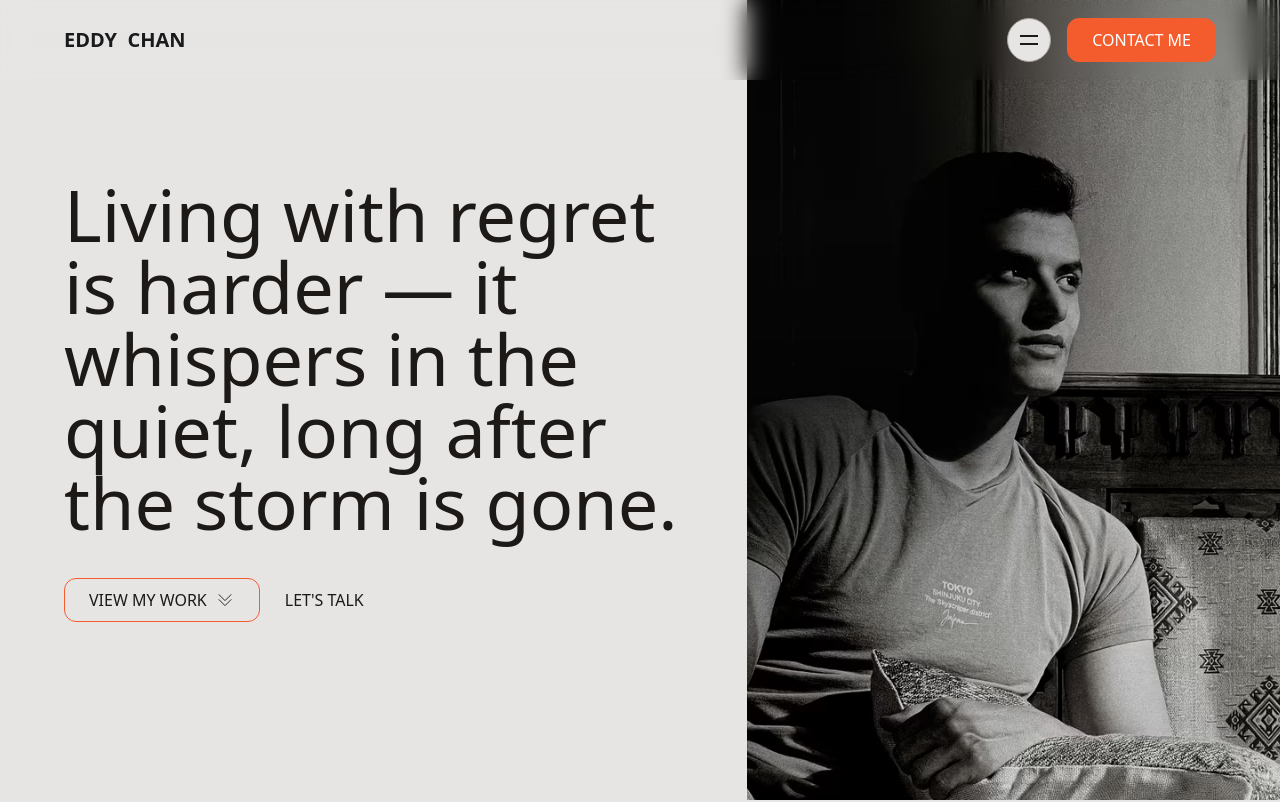
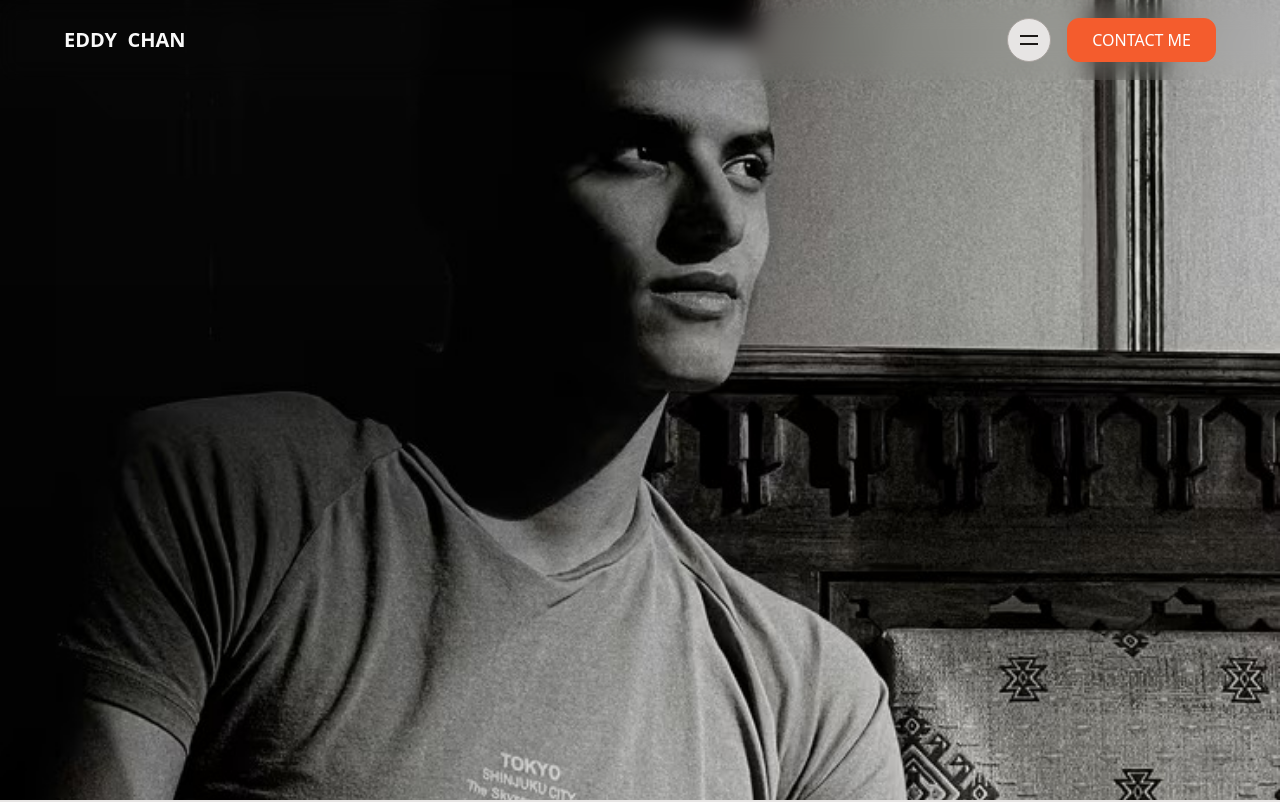
Before and after one commit to EddyChan1129/eddy-personal-website, a Next.js app: page / in a window 1280 px wide. Shown: the top 802 px of the page. Built offline with nearby package versions, Linux system fonts and the light colour scheme.

Commit message:
Feat: Hero animation

```diff
--- a/src/app/globals.css
+++ b/src/app/globals.css
@@ -5,3 +5,11 @@
 .section {
   @apply py-24 md:py-32 lg:py-40
 }
+
+.line {
+  @apply overflow-hidden
+}
+
+.word {
+  @apply translate-y-full
+}
--- a/src/components/Button.tsx
+++ b/src/components/Button.tsx
@@ -10,13 +10,12 @@ export const Button = (
     const { className, children, variant, iconAfter, ...rest } = props
     return (
         <button className={twMerge(
-            " h-11 px-6 rounded-xl border border-red-orange-500 uppercase inline-flex items-center gap-2",
+            " h-11 px-6 rounded-xl border border-red-orange-500 uppercase inline-flex items-center gap-2 transition duration-500 relative group/button",
             variant === 'primary' && "bg-red-orange-500 text-white ",
-            variant === 'secondary' && "",
-            variant === 'text' && "h-auto px-0 border-transparent",
+            variant === 'secondary' && "hover:bg-red-orange-500 hover:text-white",
+            variant === 'text' && "h-auto px-0 border-transparent after:transition-all after:duration-500 after:content-[''] after:h-px after:w-0 after:absolute after:top-full after:bg-red-orange-500 hover:after:w-full",
             className
-
-            )} {...rest}>
+        )} {...rest}>
             <span>{children}</span>
             {iconAfter && <span>{iconAfter}</span>}
         </button>
--- a/src/sections/Header.tsx
+++ b/src/sections/Header.tsx
@@ -5,7 +5,6 @@ import logo from "@/assets/icons/bars.svg";
 import { FC, useEffect, useState, MouseEvent } from "react";
 import { Button } from "@/components/Button";
 import { nav } from "motion/react-client";
-
 
 
 /* eslint-disable-next-line @typescript-eslint/no-unused-vars */
@@ -135,7 +134,7 @@ const Header: FC = () => {
 
   return (
     <header>
-      <div className="fixed top-0 left-0 w-full h-0 overflow-hidden bg-stone-900" ref={navScope}>
+      <div className="fixed top-0 left-0 w-full h-0 overflow-hidden bg-stone-900 z-10" ref={navScope}>
         <nav className="mt-20 flex flex-col">
           {navItems.map(({ label, href }) => (
             <a href={href} key={label} className="text-stone-200 border-t border-stone-800 last:border-b py-8 group/nav-item relative isolate"
@@ -154,7 +153,7 @@ const Header: FC = () => {
           ))}
         </nav>
       </div>
-      <div className="fixed top-0 left-0 w-full mix-blend-difference backdrop-blur-md ">
+      <div className="fixed top-0 left-0 w-full mix-blend-difference backdrop-blur-md z-10">
         <nav className="container max-w-full">
           <div className="flex justify-between items-center h-20">
             <div>
@@ -167,7 +166,7 @@ const Header: FC = () => {
           </div>
         </nav>
       </div>
-      <div className="fixed top-0 left-0 w-full ">
+      <div className="fixed top-0 left-0 w-full z-10">
         <nav className="container !max-w-full">
           <div className="flex justify-end items-center h-20">
             <div className="flex items-center gap-4">
--- a/src/sections/Hero.tsx
+++ b/src/sections/Hero.tsx
@@ -1,37 +1,103 @@
-import { FC } from "react";
+"use client";
+import { FC, useRef } from "react";
 /* eslint-disable-next-line @typescript-eslint/no-unused-vars */
 import heroImage from "@/assets/images/hero-image.jpg";
 import downImage from "@/assets/icons/chevron-double-down.svg";
 import { Button } from "@/components/Button";
 import Image from "next/image";
+import SplitType from "split-type";
+import { useAnimate, motion, stagger, useScroll, useTransform } from "motion/react";
+import { useEffect } from "react";
+
+
 
 const Hero: FC = () => {
+  const [titleScope, titleAnimate] = useAnimate();
+  const scrollingDiv = useRef<HTMLDivElement>(null);
+  const { scrollYProgress } = useScroll({
+    target: scrollingDiv,
+    offset: ["start end", "end end"],
+  });
+
+  const protraitWidth = useTransform(scrollYProgress, [0, 1], ["100%", "240%"]);
+
+  useEffect(() => {
+
+    new SplitType(titleScope.current, {
+      types: "lines,words",
+      tagName: "span",
+    });
+
+    titleAnimate(titleScope.current.querySelectorAll(".word"),
+      {
+        transform: "translateY(0)",
+      }, {
+      duration: 0.5,
+      delay: stagger(0.2),
+    });
+
+  }, []);
+
+
+
   return (
     <section>
-      <div className="md:grid md:grid-cols-12 md:h-screen items-stretch">
+      <div className="md:grid md:grid-cols-12 md:h-screen items-stretch sticky top-0">
         <div className="md:col-span-7 flex flex-col justify-center">
           <div className="container max-w-full">
-            <h1 className="text-5xl md:text-6xl mt-40 md:mt-0 lg:text-7xl">  Living with regret is harder — it whispers in the quiet, long after the storm is gone.</h1>
+            <motion.h1
+              initial={{ opacity: 0 }}
+              animate={{ opacity: 1 }}
+              className="text-5xl md:text-6xl mt-40 md:mt-0 lg:text-7xl"
+              ref={titleScope}
+            >
+              Living with regret is harder — it whispers in the quiet, long after the storm is gone.
+            </motion.h1>
             <div className="flex flex-col mt-10 items-start gap-6 md:flex-row md:items-center">
+              <motion.div
+                initial={{ opacity: 0, y: "100%" }}
+                animate={{ opacity: 1, y: 0 }}
+                transition={{ duration: 0.5, delay: 1.75 }}
+              >
                 <Button variant="secondary" iconAfter={
-                <Image className="size-5" src={downImage} alt="chevron-double-down image" />
+                  <div className="overflow-hidden size-5">
+                    <div className="h-5 w-10 flex group-hover/button:-translate-x-1/2 transition-transform duration-500">
+                      <svg xmlns="http://www.w3.org/2000/svg" fill="none" viewBox="0 0 24 24" strokeWidth="1.5" stroke="currentColor" className="size-5">
+                        <path strokeLinecap="round"
+                          strokeLinejoin="round" d="m4.5 5.25 7.5 7.5 7.5-7.5m-15 6 7.5 7.5 7.5-7.5" />
+                      </svg>
+
+                      <svg xmlns="http://www.w3.org/2000/svg" fill="none" viewBox="0 0 24 24" strokeWidth="1.5" stroke="currentColor" className="size-5">
+                        <path strokeLinecap="round"
+                          strokeLinejoin="round" d="m4.5 5.25 7.5 7.5 7.5-7.5m-15 6 7.5 7.5 7.5-7.5" />
+                      </svg>
+                    </div>
+                  </div>
                 }>
                   <span>
                     View My Work
                   </span>
-
                 </Button>
+              </motion.div>
+              <motion.div
+                initial={{ opacity: 0, y: "100%" }}
+                animate={{ opacity: 1, y: 0 }}
+                transition={{ duration: 0.5, delay: 2.5 }}>
                 <Button variant="text">Let&apos;s talk</Button>
+              </motion.div>
             </div>
           </div>
         </div>
-        <div className="md:col-span-5">
-          <div className="mt-20 md:mt-0 md:h-full">
+        <div className="md:col-span-5 relative">
+          <motion.div className="mt-20 md:mt-0 md:size-full md:absolute md:right-0 max-md:!w-full" style={{
+            width: protraitWidth,
+          }}>
             <Image src={heroImage} alt="hero image" className="size-full object-cover" />
+          </motion.div>
         </div>
       </div>
-      </div>
-    </section>
+      <div className="md:h-[200vh]" ref={scrollingDiv}></div>
+    </section >
   )
 };
 
```
Lines whose indentation alone changed are shown as unchanged.
